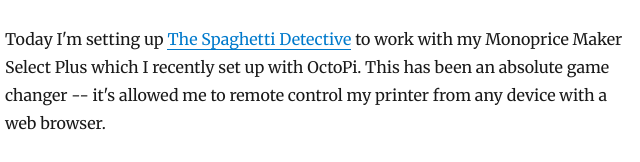
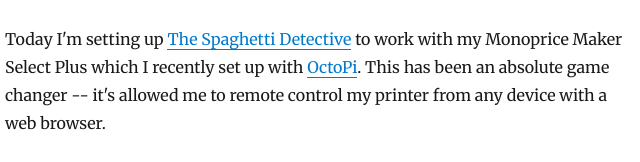
Before and after one commit to kevin-chau/kevinchau, a Gatsby site: page /blog/3d-printing-remote-monitoring-octoprint-octopi-the-spaghetti-detective/ in a window 1280 px wide. Shown: the part 330-492 px from the top of the page, 320-960 px from the left. Built offline with nearby package versions, Linux system fonts and the light colour scheme; Gatsby itself is replaced by a stand-in of ours; some packages are replaced by stand-ins of ours.

Commit message:
Added link to octopi.

```diff
--- a/content/blog/3d-printing-remote-monitoring-octoprint-octopi-the-spaghetti-detective.md
+++ b/content/blog/3d-printing-remote-monitoring-octoprint-octopi-the-spaghetti-detective.md
@@ -4,7 +4,7 @@ date: 2020-02-06T22:01:28.927Z
 title: '3D Printer Remote Monitoring: OctoPrint/OctoPi + The Spaghetti Detective'
 description: A guide to watching your 3D prints anywhere in the world.
 ---
-Today I'm setting up [The Spaghetti Detective](https://www.thespaghettidetective.com/) to work with my Monoprice Maker Select Plus which I recently set up with OctoPi. This has been an absolute game changer -- it's allowed me to remote control my printer from any device with a web browser.
+Today I'm setting up [The Spaghetti Detective](https://www.thespaghettidetective.com/) to work with my Monoprice Maker Select Plus which I recently set up with [OctoPi](https://octoprint.org/download/). This has been an absolute game changer -- it's allowed me to remote control my printer from any device with a web browser.
 
 OctoPi itself is not too bad to set up, but it's probably the more difficult of the two tools to setup. You'll need a Raspberry Pi and a computer to flash the OctoPi image onto an SD card. Luckily, the instructions from OctoPi are pretty [straight forward](https://octoprint.org/download/).
 
```
